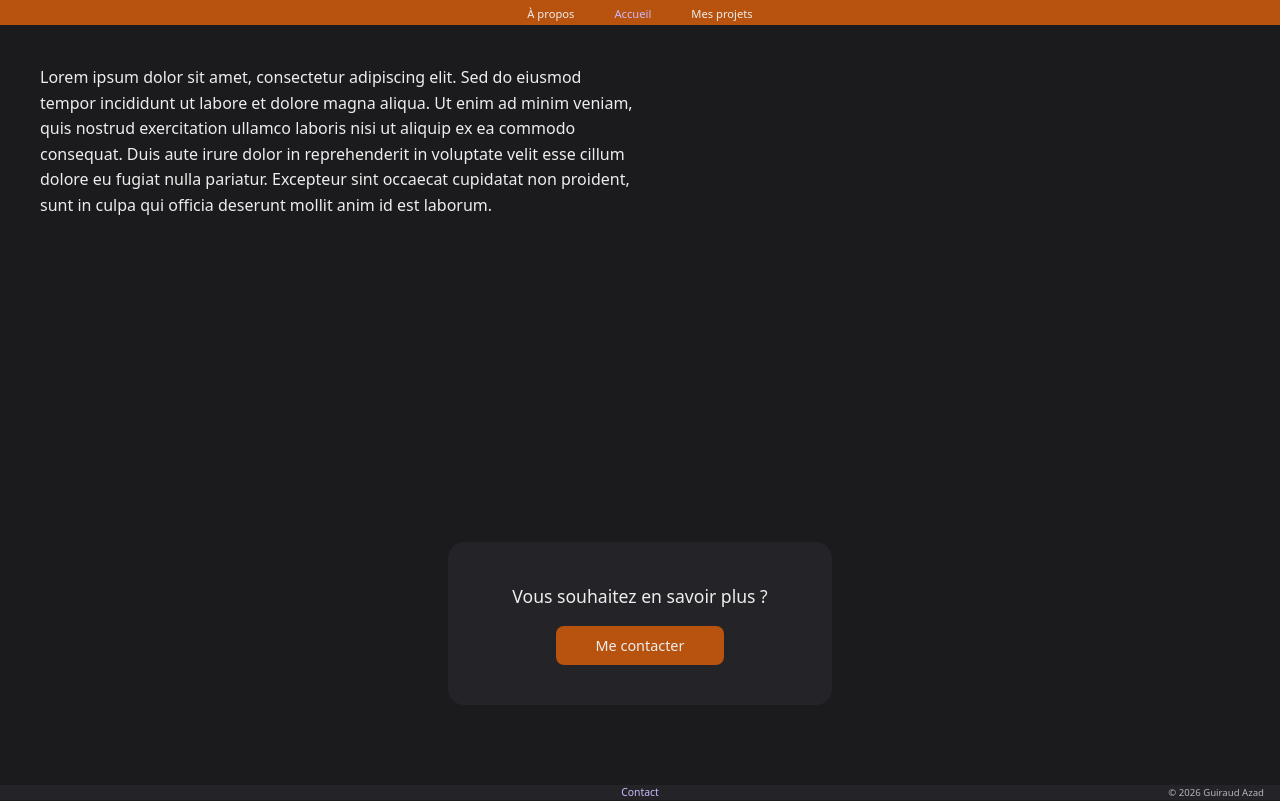
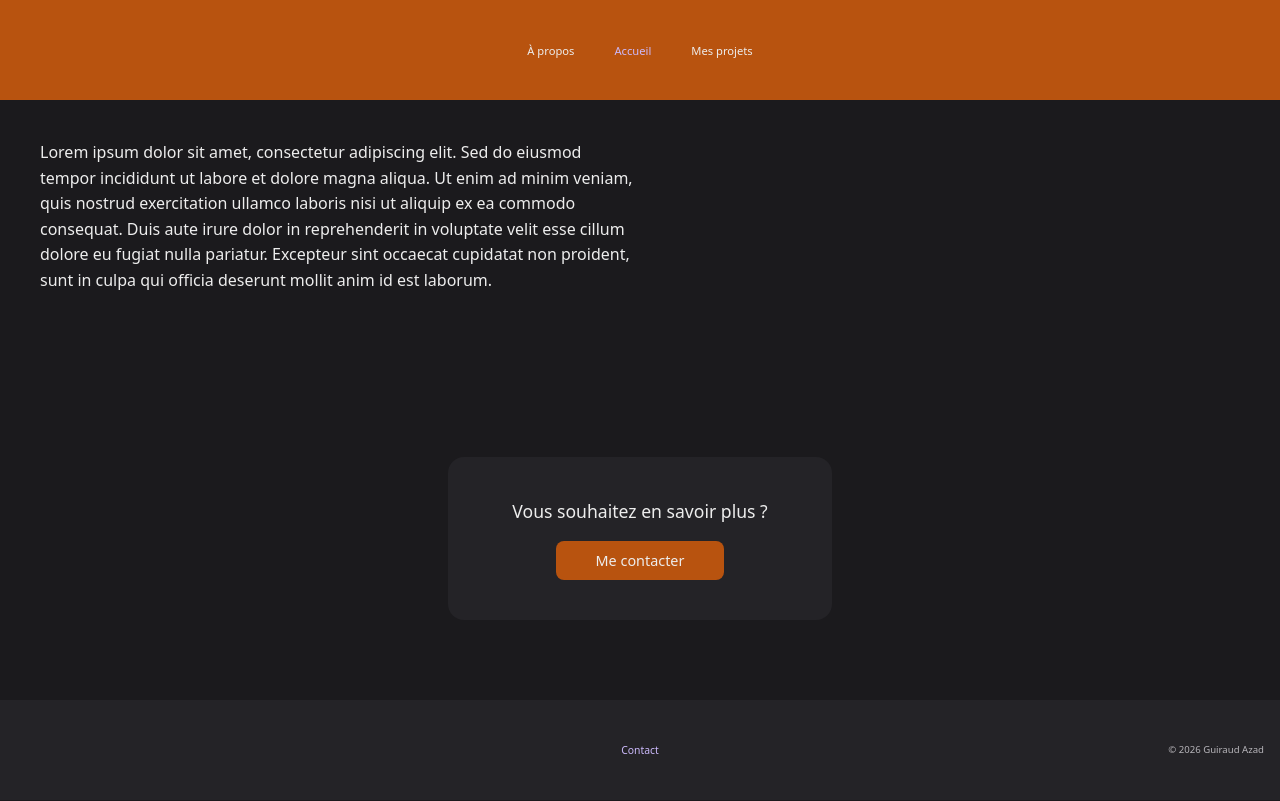
Before and after one commit to Azad-hay/Portfolio, a React (Vite) app: page / in a window 1280 px wide. Built offline with nearby package versions, Linux system fonts and the light colour scheme.

Commit message:
checking

```diff
--- a/src/index.css
+++ b/src/index.css
@@ -9,9 +9,7 @@
   --color-text: #ededed;
   --color-text-muted: #b7b5ba;
 
-  /* Dimensions */
-  --navbar-height: 25px;
-  --footer-height: 15px;
+
 
   /* Espacements */
   --space-xs: 0.5rem;
@@ -68,7 +66,7 @@ img {
 
 .navbar {
   flex-shrink: 0;
-  height: var(--navbar-height);
+  height: 100px;
   background-color: var(--color-primary);
   display: flex;
   align-items: center;
@@ -99,7 +97,7 @@ img {
 
 .footer {
   flex-shrink: 0;
-  height: var(--footer-height);
+  height: 100px;
   background-color: var(--color-bg-alt);
   display: flex;
   align-items: center;
```
